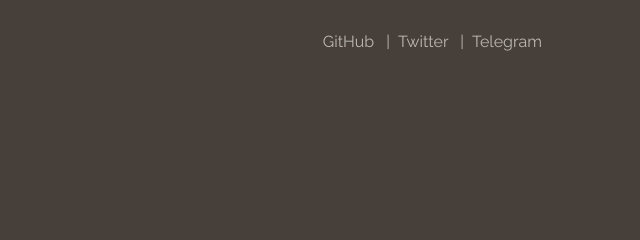
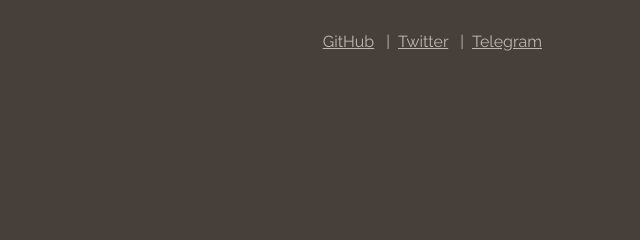
Before and after one commit to oceanEcho/cv, a plain HTML site: page index.html in a window 1280 px wide. Shown: the top 240 px of the page, 640-1280 px from the left. Drawn offline with Linux system fonts and the light colour scheme.

Commit message:
Update main.css

```diff
--- a/main.css
+++ b/main.css
@@ -68,7 +68,6 @@ p {
 }
 
 a {
-  text-decoration: none;
   transition: color 0.2s ease;
   color: var(--color-text-secondary);
 }
```
